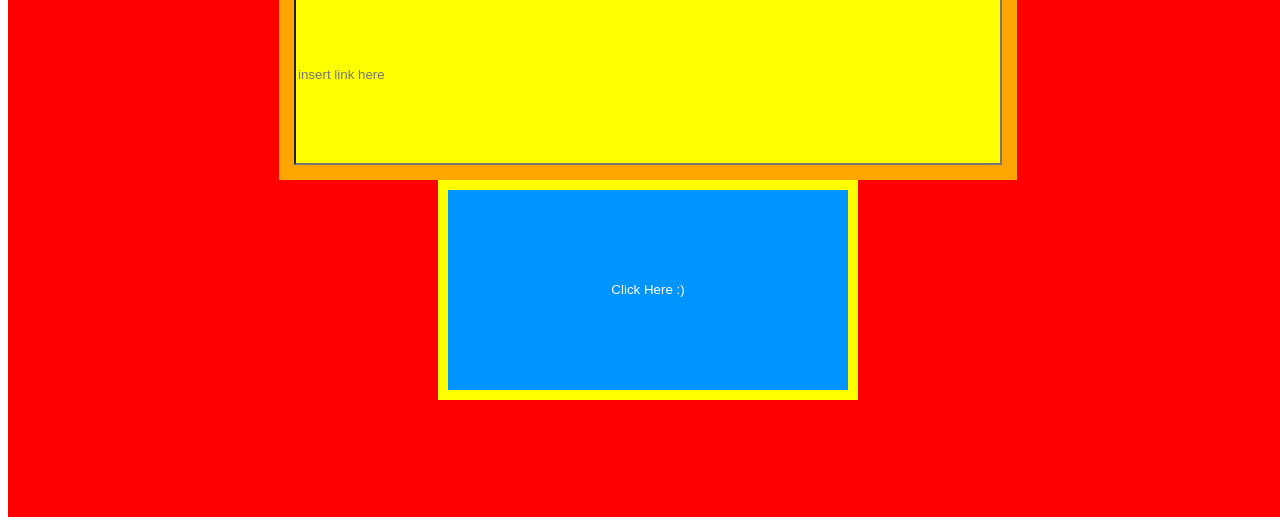
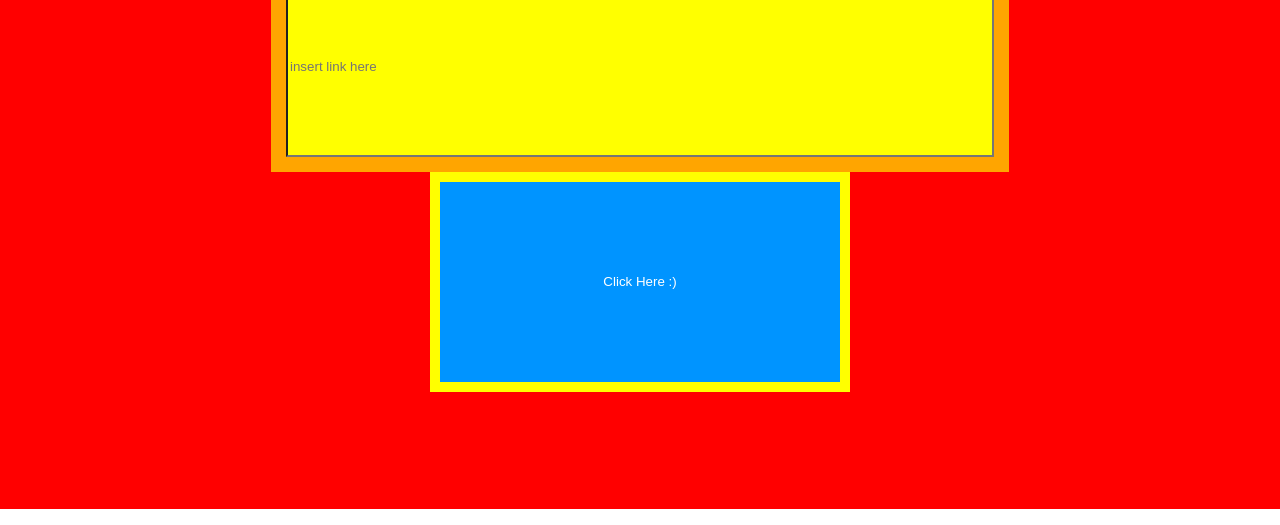
Before and after one commit to gco-12345/vsb, a plain HTML site: page main.html in a window 1280 px wide. Shown: the part 291-816 px from the top of the page. Drawn offline with Linux system fonts and the light colour scheme.

Commit message:
Update style.css

```diff
--- a/style.css
+++ b/style.css
@@ -1,11 +1,15 @@
 /*HOW UGLY WILL THIS BE??? */
+html, body {
+  height: 100%;
+  margin: 0;
+  padding: 0;
+}
 .text {
   font-family: 'Comfortaa';
   font-size: 125px;
   color:white;
   font-weight: bold;
   text-align: center;
-  color: white;
 }
 button {
   background-color: #0094ff;
```
